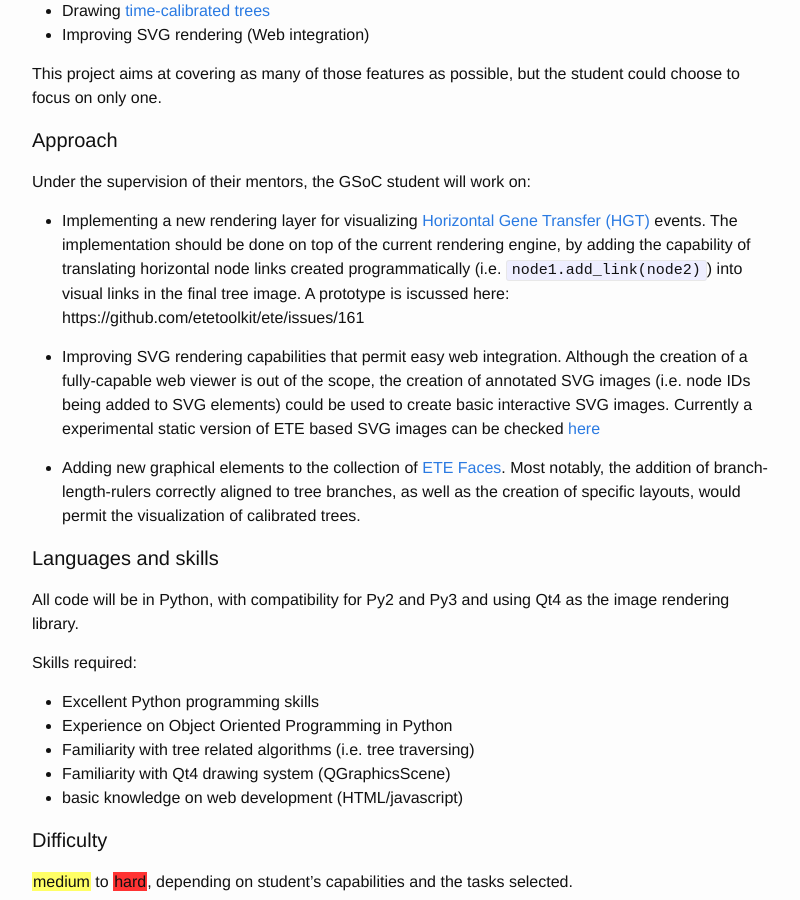
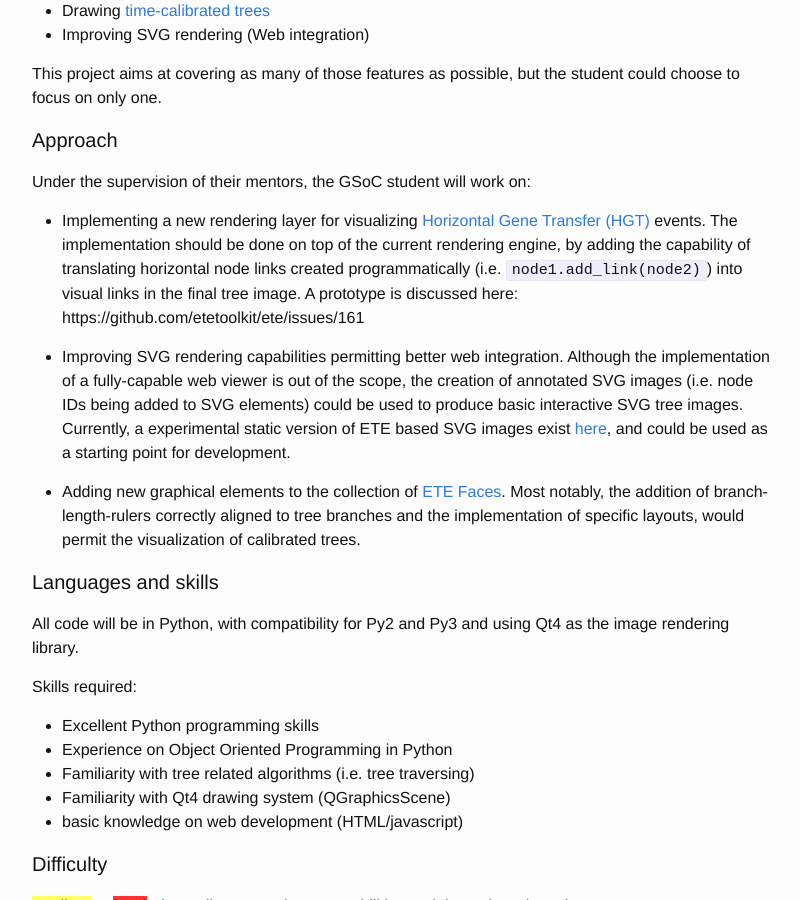
Before and after one commit to OBF/GSoC, a Jekyll site: the page built from 00_ideas.md, in a window 1280 px wide and 900 px high, scrolled down 11732 px. Shown: the whole window, without its empty margins (238-1038 px from the left). Built offline with Jekyll 4.4.1, drawn with Linux system fonts in a browser that asks for light colours.

Commit message:
better descriptions

```diff
--- a/00_ideas.md
+++ b/00_ideas.md
@@ -475,20 +475,21 @@ Under the supervision of their mentors, the GSoC student will work on:
   events.  The implementation should be done on top of the current rendering
   engine, by adding the capability of translating horizontal node links created
   programmatically (i.e. `node1.add_link(node2)`) into visual links in the final
-  tree image. A prototype is iscussed here:
+  tree image. A prototype is discussed here:
   https://github.com/etetoolkit/ete/issues/161
 
-* Improving SVG rendering capabilities that permit easy web
-  integration. Although the creation of a fully-capable web viewer is out of the
-  scope, the creation of annotated SVG images (i.e. node IDs being added to SVG
-  elements) could be used to create basic interactive SVG images.  Currently a
-  experimental static version of ETE based SVG images can be checked
-  [here](http://etetoolkit.org/treeview)
+* Improving SVG rendering capabilities permitting better web
+  integration. Although the implementation of a fully-capable web viewer is out
+  of the scope, the creation of annotated SVG images (i.e. node IDs being added
+  to SVG elements) could be used to produce basic interactive SVG tree
+  images. Currently, a experimental static version of ETE based SVG images exist
+  [here](http://etetoolkit.org/treeview), and could be used as a starting point
+  for development.
 
 * Adding new graphical elements to the collection of
   [ETE Faces](http://etetoolkit.org/docs/latest/reference/reference_treeview.html#faces). Most
-  notably, the addition of branch-length-rulers correctly aligned to tree branches, as
-  well as the creation of specific layouts, would permit the visualization of
+  notably, the addition of branch-length-rulers correctly aligned to tree branches and
+  the implementation of specific layouts, would permit the visualization of
   calibrated trees.
 
 #### Languages and skills
```
